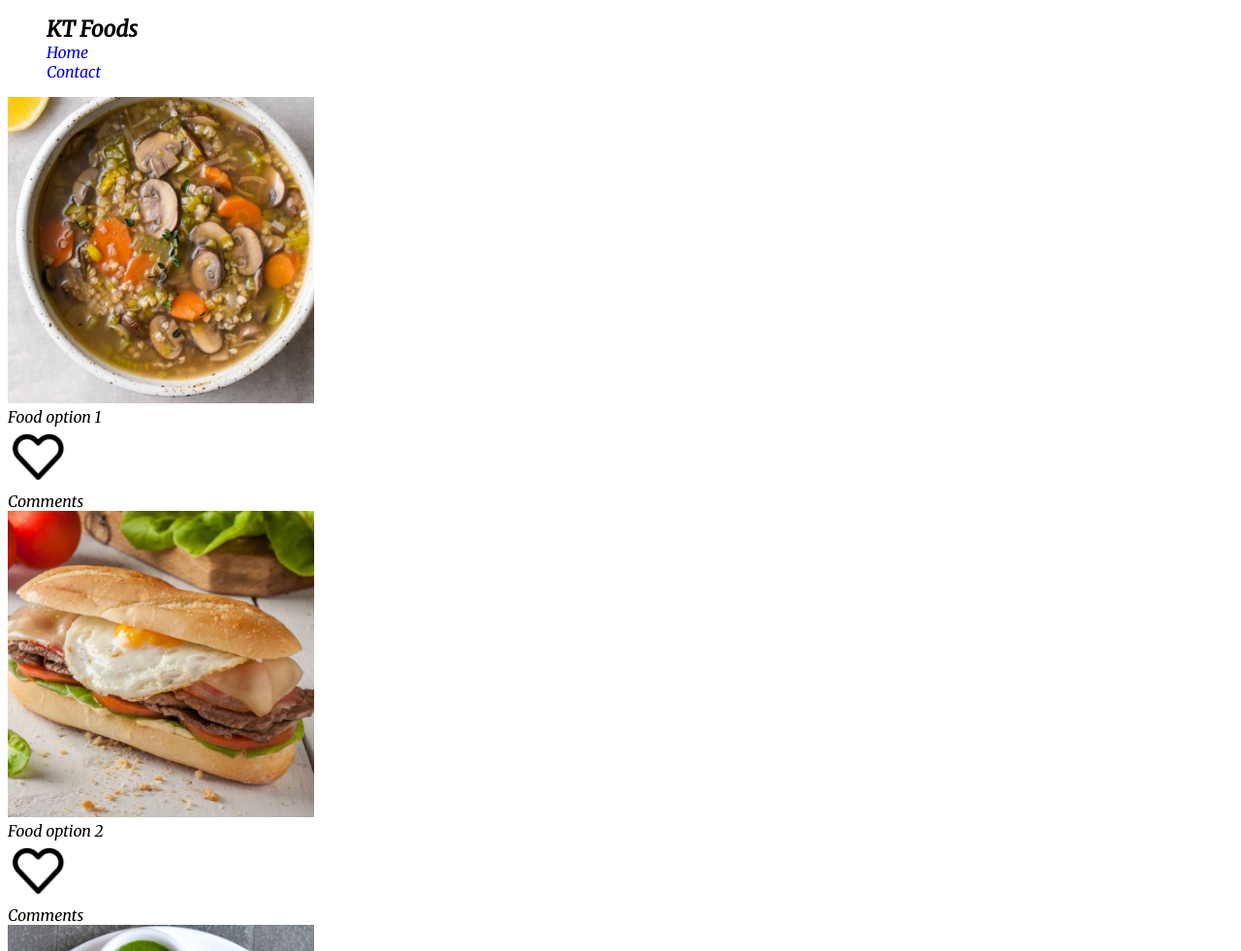
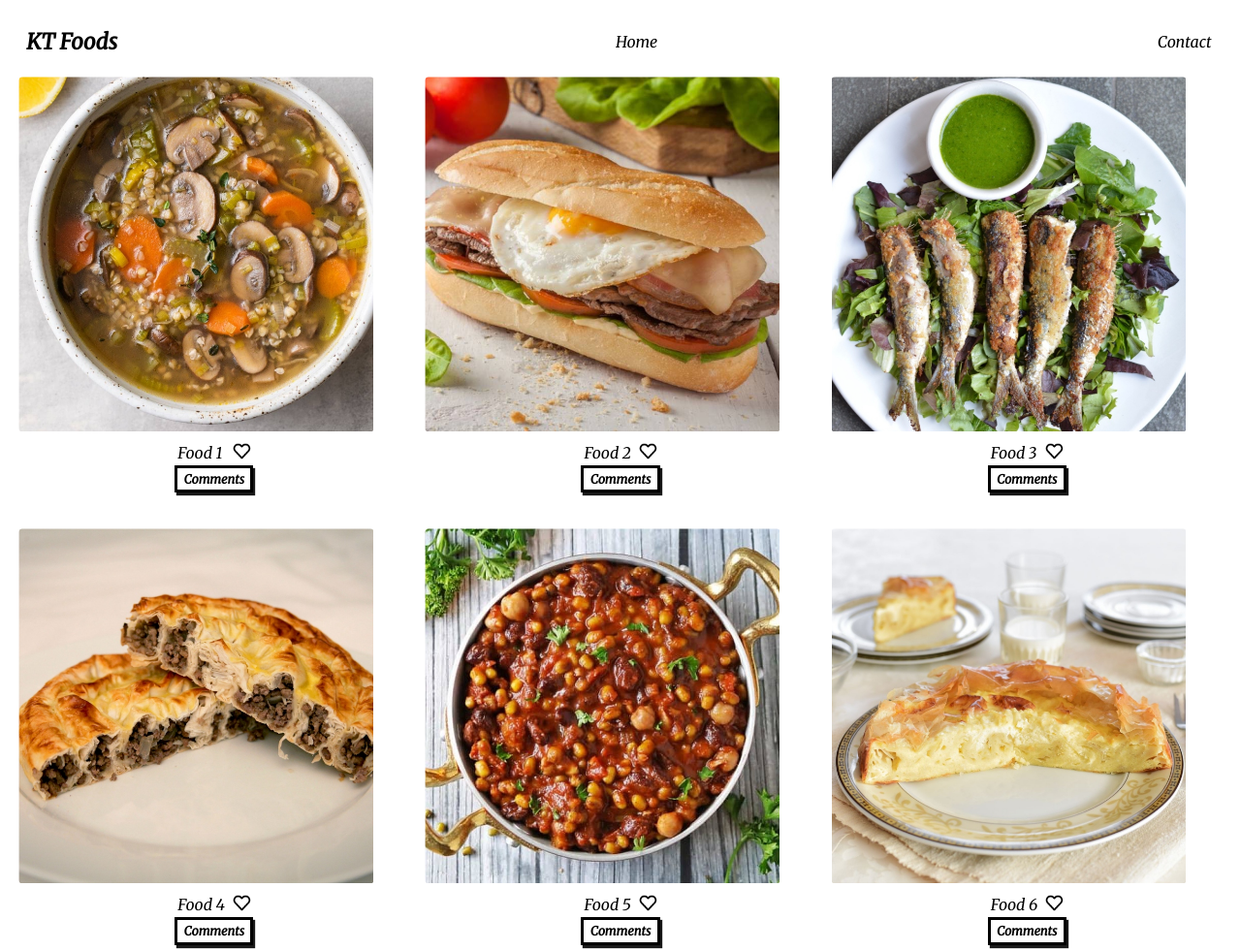
Before and after one commit to mrjuda/KT-Foods, a website built with webpack: page src/index.html in a window 1280 px wide. Shown: the top 981 px of the page at 97% size. Built offline with nearby package versions, Linux system fonts and the light colour scheme.

Commit message:
Add header and footer + style

```diff
--- a/src/index.html
+++ b/src/index.html
@@ -21,8 +21,8 @@
         <div class="card-pic"><img src="../src/images/pic1.jpg" alt="Random Food Picture"></div>
         <div class="card-meta">
           <div class="card-info">
-            <div class="card-title">Food option 1</div>
-            <div class="like-btn"><img src="../src/icons/like.png" alt="Like button"></div>
+            <div class="card-title">Food 1</div>
+            <img class="like-btn" src="../src/icons/like.png" alt="Like button">
           </div>
           <div class="comment-btn">Comments</div>
         </div>
@@ -32,8 +32,8 @@
         <div class="card-pic"><img src="../src/images/pic2.jpg" alt="Random Food Picture"></div>
         <div class="card-meta">
           <div class="card-info">
-            <div class="card-title">Food option 2</div>
-            <div class="like-btn"><img src="../src/icons/like.png" alt="Like button"></div>
+            <div class="card-title">Food 2</div>
+            <img class="like-btn" src="../src/icons/like.png" alt="Like button">
           </div>
           <div class="comment-btn">Comments</div>
         </div>
@@ -43,8 +43,8 @@
         <div class="card-pic"><img src="../src/images/pic3.jpg" alt="Random Food Picture"></div>
         <div class="card-meta">
           <div class="card-info">
-            <div class="card-title">Food option 3</div>
-            <div class="like-btn"><img src="../src/icons/like.png" alt="Like button"></div>
+            <div class="card-title">Food 3</div>
+            <img class="like-btn" src="../src/icons/like.png" alt="Like button">
           </div>
           <div class="comment-btn">Comments</div>
         </div>
@@ -54,8 +54,8 @@
         <div class="card-pic"><img src="../src/images/pic4.jpg" alt="Random Food Picture"></div>
         <div class="card-meta">
           <div class="card-info">
-            <div class="card-title">Food option 4</div>
-            <div class="like-btn"><img src="../src/icons/like.png" alt="Like button"></div>
+            <div class="card-title">Food 4</div>
+            <img class="like-btn" src="../src/icons/like.png" alt="Like button">
           </div>
           <div class="comment-btn">Comments</div>
         </div>
@@ -65,8 +65,8 @@
         <div class="card-pic"><img src="../src/images/pic5.jpg" alt="Random Food Picture"></div>
         <div class="card-meta">
           <div class="card-info">
-            <div class="card-title">Food option 5</div>
-            <div class="like-btn"><img src="../src/icons/like.png" alt="Like button"></div>
+            <div class="card-title">Food 5</div>
+            <img class="like-btn" src="../src/icons/like.png" alt="Like button">
           </div>
           <div class="comment-btn">Comments</div>
         </div>
@@ -76,8 +76,8 @@
         <div class="card-pic"><img src="../src/images/pic6.jpg" alt="Random Food Picture"></div>
         <div class="card-meta">
           <div class="card-info">
-            <div class="card-title">Food option 6</div>
-            <div class="like-btn"><img src="../src/icons/like.png" alt="Like button"></div>
+            <div class="card-title">Food 6</div>
+            <img class="like-btn" src="../src/icons/like.png" alt="Like button">
           </div>
           <div class="comment-btn">Comments</div>
         </div>
--- a/src/index.scss
+++ b/src/index.scss
@@ -6,6 +6,29 @@
   font-family: Merriweather, Arial, Helvetica, sans-serif;
   text-decoration: none;
   list-style: none;
+  padding: 0.1rem;
+}
+
+ul {
+  margin-block-start: 0;
+  margin-block-end: 0;
+  margin-inline-start: 0;
+  margin-inline-end: 0;
+  padding-inline-start: 0;
+}
+
+header {
+  padding: 0.8rem;
+  ul {
+    display: flex;
+    flex-direction: row;
+    justify-content: space-between;
+    align-items: center;
+    margin: 0;
+    a {
+      color: #000;
+    }
+  }
 }
 
 .logo {
@@ -17,14 +40,71 @@ h1 {
   color: #f44
 }
 
+.card-grid {
+  display: grid;
+  grid-template-columns: auto auto auto;
+  gap: 0.4rem;
+}
+
+.card-container {
+  display: flex;
+  margin-bottom: 1.4rem;
+  flex-direction: column;
+  justify-content: space-between;
+  align-items: center;
+}
+
 .card-pic {
   img {
-    width: 25%;
+    width: 90%;
+    border-radius: 5px;
   }
 }
 
-.like-btn {
-  img {
-    width: 5%;
+.card-meta {
+
+}
+
+.card-info {
+  display: flex;
+  flex-direction: row;
+  justify-content: space-between;
+  .card-title {
+    width: 80%;
+    font-style: italic;
+  }
+  .like-btn {
+      padding: 0;
+      height: 1.3rem;
+      // height: auto;
   }
 }
+
+.comment-btn {
+  font-size: 0.8rem;
+  text-align: center;
+  font-weight: bold;
+  border: solid 0.2rem black;
+  width: auto;
+  background-color: #fff;
+  box-shadow: 2px 3px 1px rgba(0, 0, 0, 0.9);
+  margin: 0;
+  padding: 0.2rem 0.4rem;
+  cursor: pointer;
+  user-select: none; /* supported by Chrome and Opera */
+  -webkit-user-select: none; /* Safari */
+  -khtml-user-select: none; /* Konqueror HTML */
+  -moz-user-select: none; /* Firefox */
+  -ms-user-select: none; /* Internet Explorer/Edge */
+}
+
+.comment-btn:hover {
+  color: #fff;
+  background-color: #000;
+}
+
+footer {
+  margin-top: 2rem;
+  padding: 1rem;
+  text-align: center;
+}
```
Also changed, not shown: dist/index.html, dist/main.js, src/index.css, 1 other file.
